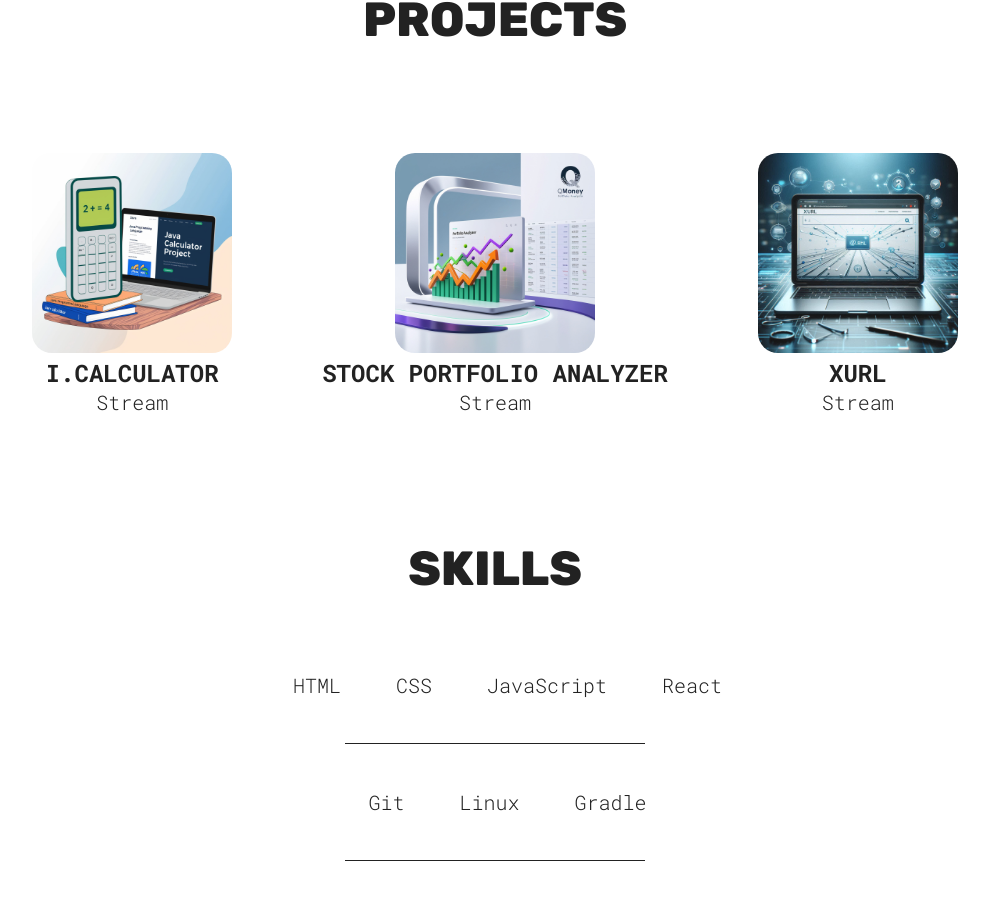
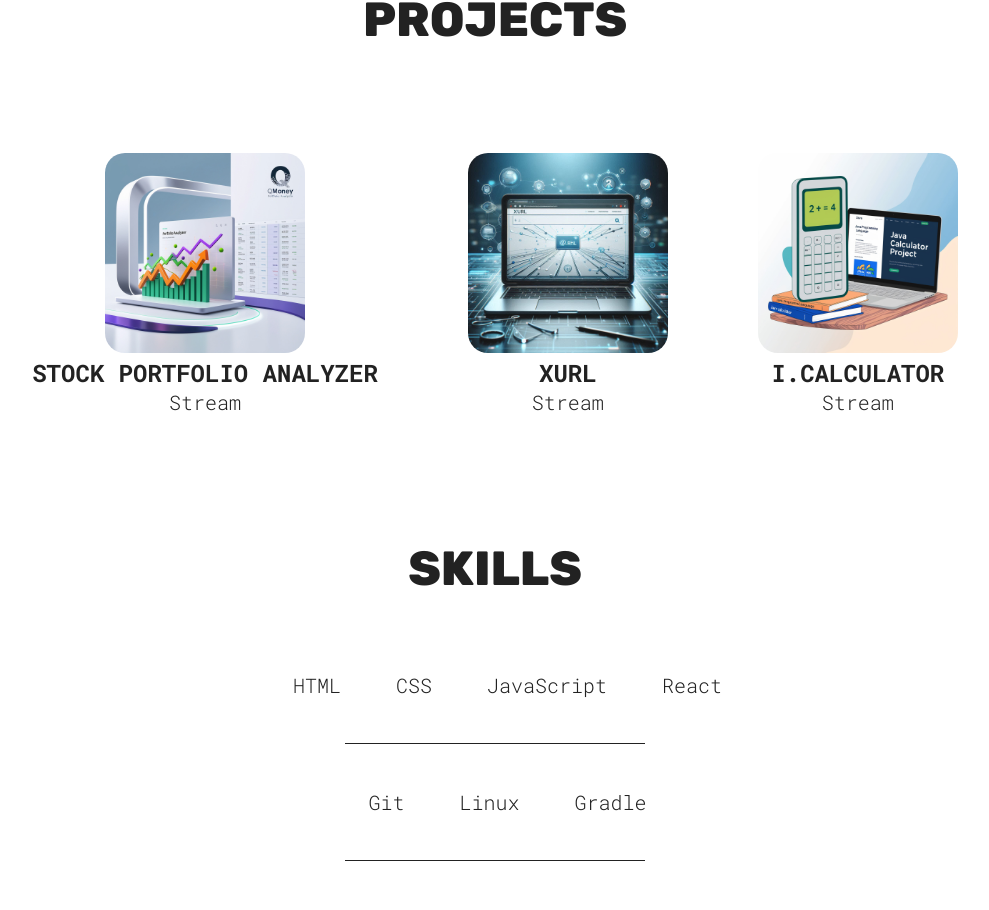
Before and after one commit to vaibhavaanand123/Portfolio-React_JS-, a React (Vite) app: page / in a window 1280 px wide. Shown: the part 1054-1964 px from the top of the page, without its empty margins (145-1134 px from the left). Built offline with nearby package versions, Linux system fonts and the light colour scheme.

Commit message:
project sequence corrected

```diff
--- a/src/sections/Projects/Projects.jsx
+++ b/src/sections/Projects/Projects.jsx
@@ -15,8 +15,7 @@ function Projects() {
 
 
 
-                <ProjectCard src={Q_calc} link={'https://github.com/vaibhavaanand123/Q_Calculator'} h3={'i.Calculator'}
-                p={'Stream '}/>
+
 
 
                 <ProjectCard src={Q_money} link={'https://github.com/vaibhavaanand123/Q_Calculator'} h3={'Stock Portfolio Analyzer'}
@@ -26,7 +25,8 @@ function Projects() {
                 <ProjectCard src={X_url} link={'https://github.com/vaibhavaanand123/Q_Calculator'} h3={'XURL'}
                 p={'Stream '}/>
 
-
+               <ProjectCard src={Q_calc} link={'https://github.com/vaibhavaanand123/Q_Calculator'} h3={'i.Calculator'}
+                p={'Stream '}/>
 
 
             </div>
```
